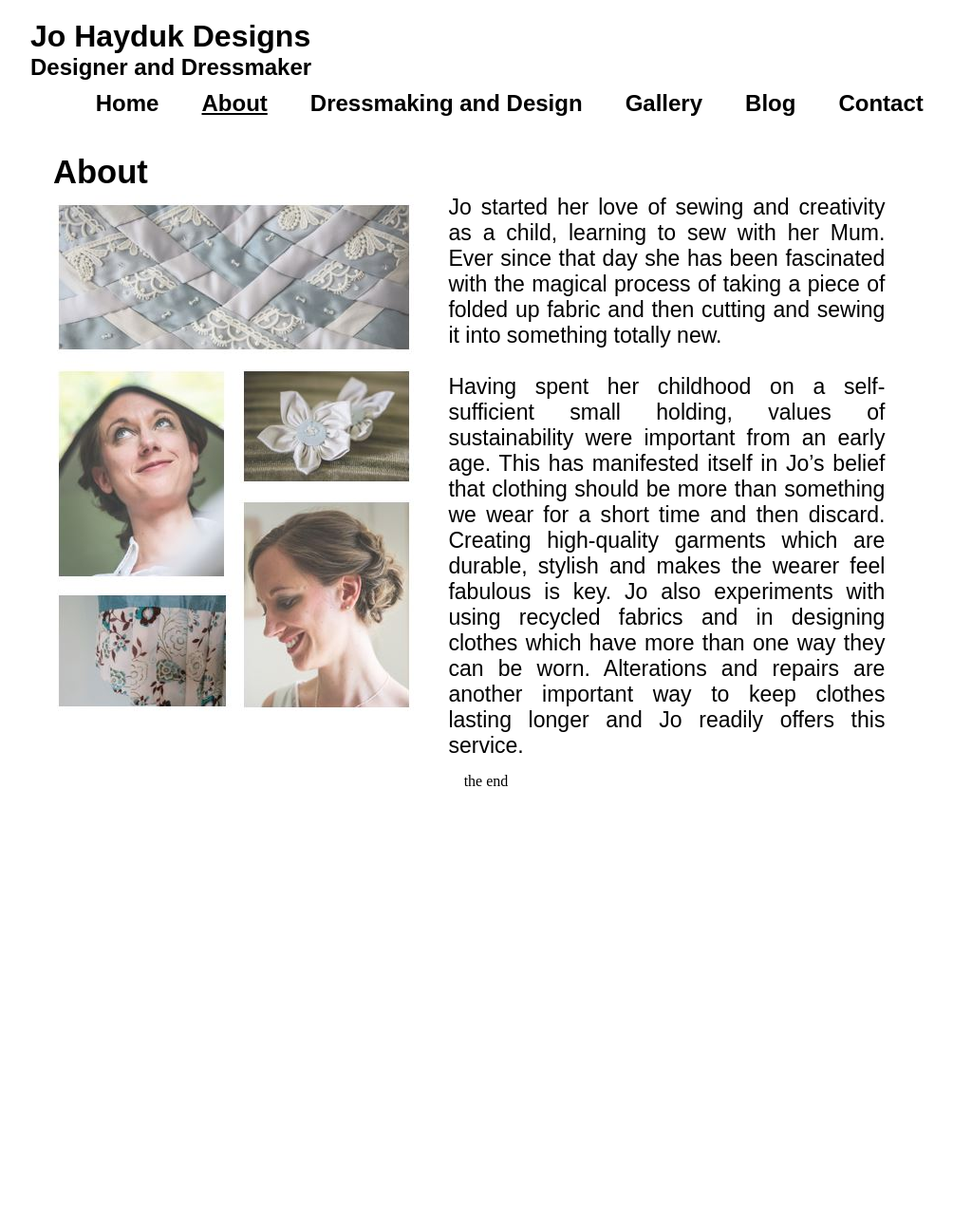
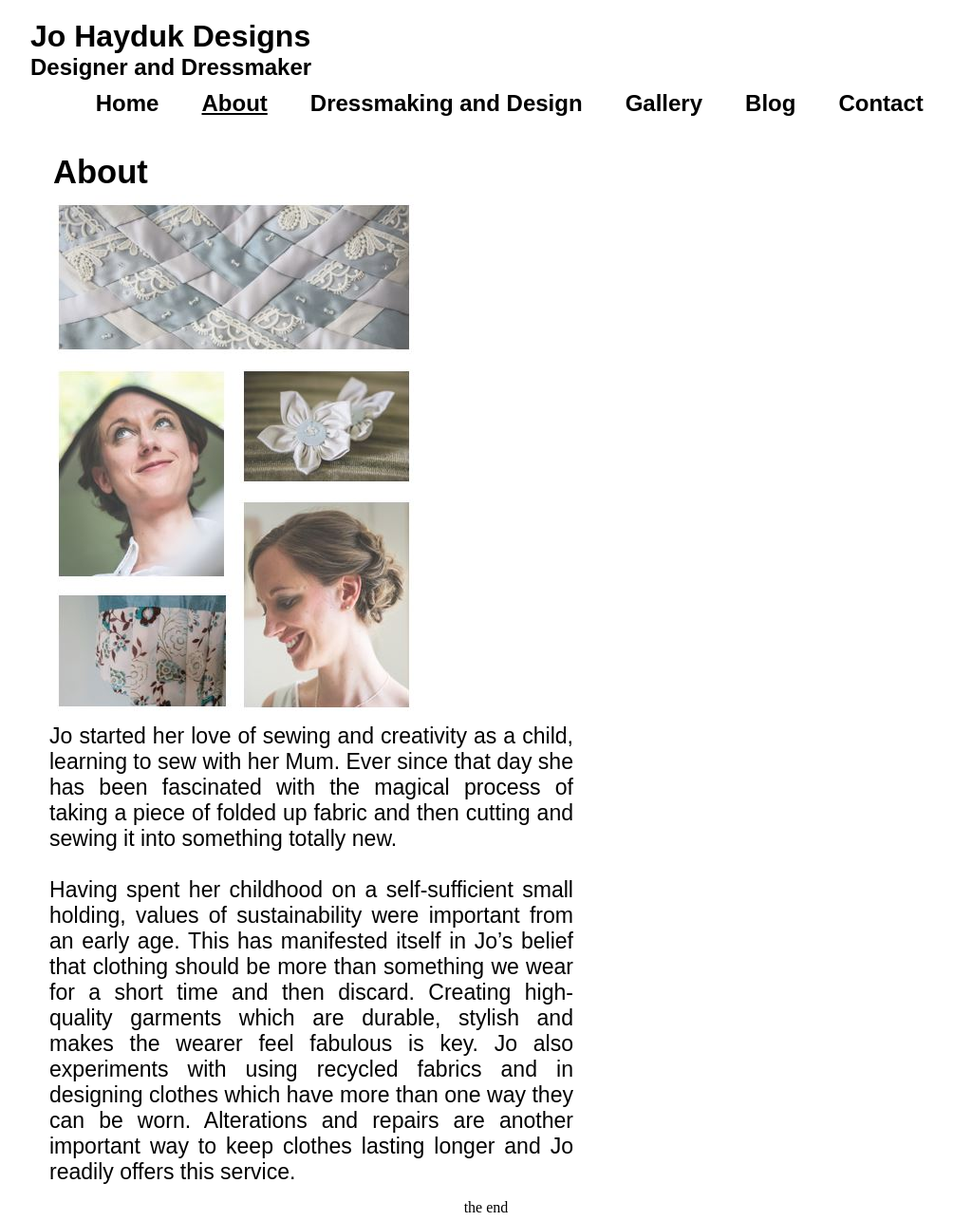
Before and after one commit to py1sl/jhdesigns_website, a Jekyll site: the page built from _pages/about/index.html, in a window 1280 px wide. Shown: the whole page at 95% size, without its empty margins (128-1132 px from the left). Built offline with Jekyll 4.4.1, drawn with Linux system fonts in a browser that asks for light colours; some web fonts are replaced; before the commit the page ends 900 px from its top, so only the background shows below that.

Commit message:
shift text

```diff
--- a/css/main.css
+++ b/css/main.css
@@ -248,7 +248,7 @@ margin-bottom:5px;
 
 #group_image
 {
-width:45%;
+width:40%;
 display:inline-block;
 height:80%;
 vertical-align:top;
@@ -256,7 +256,7 @@ vertical-align:top;
 
 #aligned_text
 {
-width:50%;
+width:60%;
 display:inline-block;
 height:80%;
 vertical-align:top;
```
